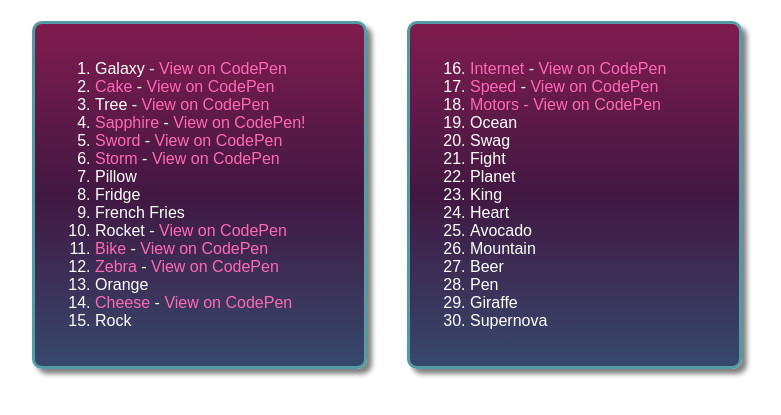
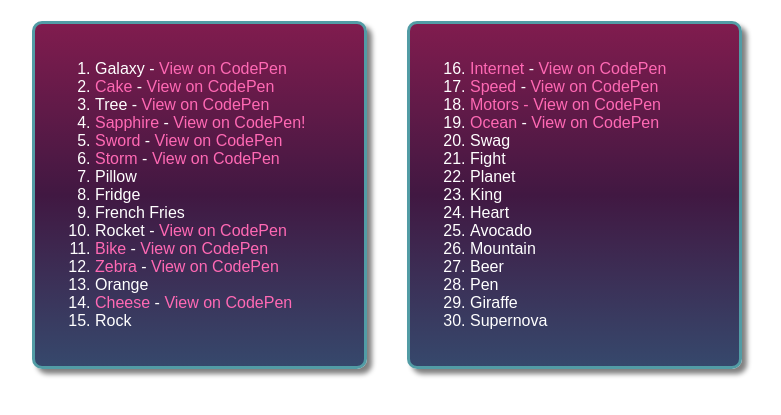
Before and after one commit to threadkind/codevember2017, a plain HTML site: page index.html in a window 1280 px wide. Shown: the part 79-494 px from the top of the page, without its empty margins (253-1034 px from the left). Drawn offline with Linux system fonts and the light colour scheme.

Commit message:
updated index page

```diff
--- a/index.html
+++ b/index.html
@@ -32,7 +32,7 @@
   <li><a href="16Internet/internet.html">Internet</a> - <a href="https://codepen.io/threadkind/full/ZaaELo/" target="_blank">View on CodePen</a></li>
   <li><a href="17Speed/speed.html">Speed</a> - <a href="https://codepen.io/threadkind/full/vWpOjV/" target="_blank">View on CodePen</a></li>
   <li><a href="18Motor/motor.html">Motors - <a href="https://codepen.io/threadkind/full/wPppMq/" target="_blank">View on CodePen</a></li>
-  <li>Ocean</li>
+  <li><a href="19Ocean/ocean.html">Ocean</a> - <a href="https://codepen.io/threadkind/full/XzVvLW/" target="_blank">View on CodePen</a></li>
   <li>Swag</li>
   <li>Fight</li>
   <li>Planet</li>
```
